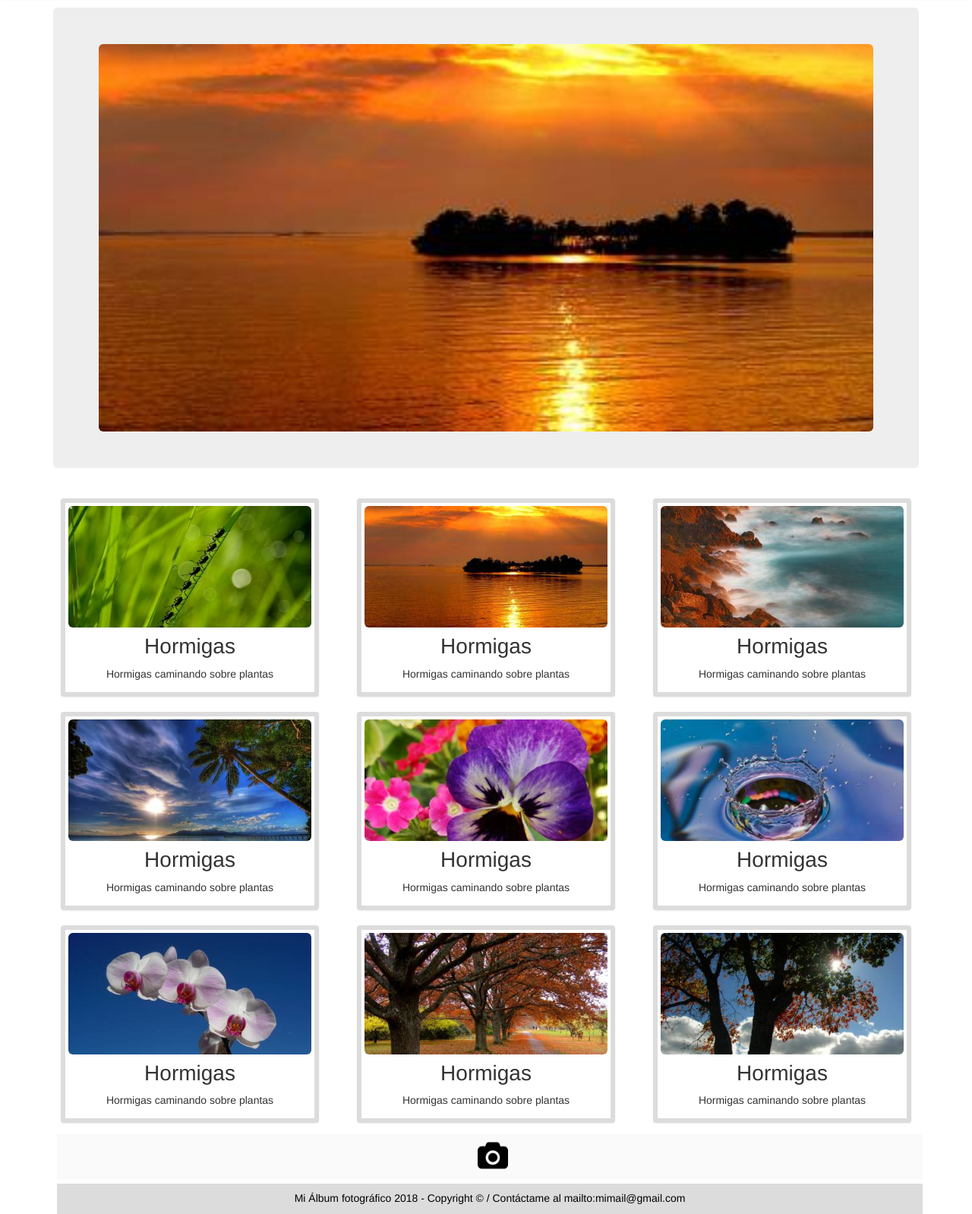
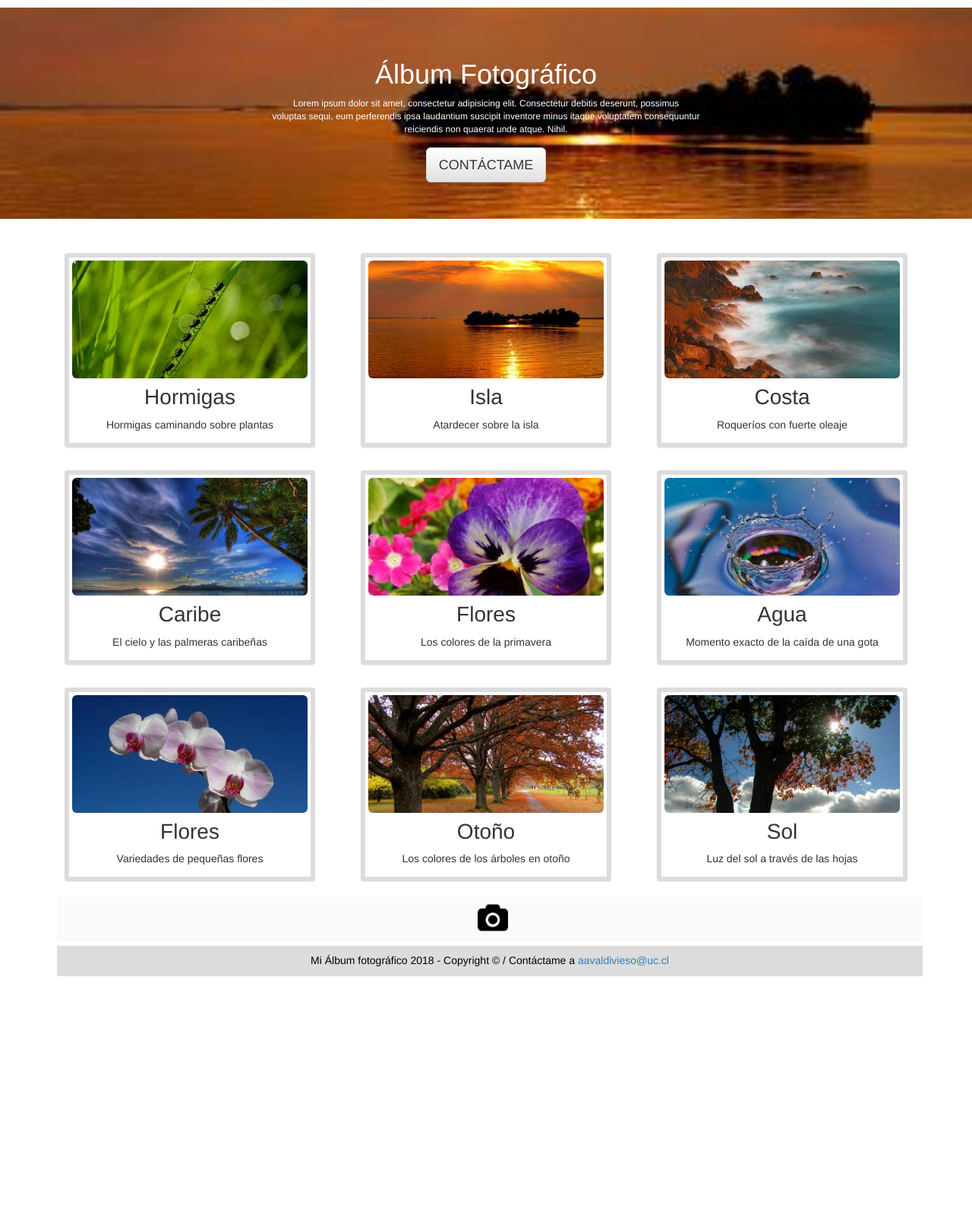
Before and after one commit to aavaldivieso/19_NOVIEMBRE, a website: page public/index.html in a window 1280 px wide. Shown: the part 80-1678 px from the top of the page at 76% size. After the commit the page ends 1370 px from the top, so only its background shows below. Drawn offline with nearby package versions, Linux system fonts and the light colour scheme; files that its build step writes are made by us from their sources.

Commit message:
terminado

```diff
--- a/public/index.html
+++ b/public/index.html
@@ -2,7 +2,7 @@
 <html lang="en">
 <head>
 	<meta charset="UTF-8">
-	<title>Prueba de Sass</title>
+	<title>Álbum fotográfico</title>
 		 <meta name="viewport" content="width=device-width, initial-scale=1">
 		<!-- Latest compiled and minified CSS -->
 	<link rel="stylesheet" href="https://maxcdn.bootstrapcdn.com/bootstrap/3.3.7/css/bootstrap.min.css" integrity="sha384-BVYiiSIFeK1dGmJRAkycuHAHRg32OmUcww7on3RYdg4Va+PmSTsz/K68vbdEjh4u" crossorigin="anonymous">
@@ -26,12 +26,14 @@
 		<li>About</li>
 		<li>Contacto</li>
 	</ul>
+		<div class="jumbotron text-center">
+				<h2>Álbum Fotográfico</h2>
+				<p style="color: white;
+				 font-size: 1.2rem;">Lorem ipsum dolor sit amet, consectetur adipisicing elit. Consectetur debitis deserunt, possimus<br> voluptas sequi, eum perferendis ipsa laudantium suscipit inventore minus itaque voluptatem consequuntur<br> reiciendis non quaerat unde atque. Nihil.</p>
+				 <a href="" class="btn btn-default btn-lg">CONTÁCTAME</a>
 
-	<div class="container">
-
-		<div class="jumbotron">
-			<img src="2.jpg" alt="isla" class="img-responsive img-rounded" style="object-fit: cover; width: 100%; height: 20%;">
 		</div>
+		<div class="container">
 
 		<div class="row">
 			<div class="col-md-4 col-sm-4 col-xs-4">
@@ -44,63 +46,64 @@
 			<div class="col-md-4 col-sm-4 col-xs-4">
 				<div class="thumbnail">
 					<img src="2.jpg" alt="paisaje" class="img-responsive img-rounded">
-					<h4>Hormigas</h4>
-					<p>Hormigas caminando sobre plantas</p>
+					<h4>Isla</h4>
+					<p>Atardecer sobre la isla</p>
 				</div>
 			</div>
 			<div class="col-md-4 col-sm-4 col-xs-4">
 				<div class="thumbnail">
 					<img src="3.jpg" alt="paisaje" class="img-responsive img-rounded">
-					<h4>Hormigas</h4>
-					<p>Hormigas caminando sobre plantas</p>
+					<h4>Costa</h4>
+					<p>Roqueríos con fuerte oleaje</p>
 				</div>
 			</div>
 			<div class="col-md-4 col-sm-4 col-xs-4">
 				<div class="thumbnail">
 					<img src="4.jpg" alt="paisaje" class="img-responsive img-rounded">
-					<h4>Hormigas</h4>
-					<p>Hormigas caminando sobre plantas</p>
+					<h4>Caribe</h4>
+					<p>El cielo y las palmeras caribeñas</p>
 				</div>
 			</div><div class="col-md-4 col-sm-4 col-xs-4">
 				<div class="thumbnail">
 					<img src="5.jpg" alt="paisaje" class="img-responsive img-rounded">
-					<h4>Hormigas</h4>
-					<p>Hormigas caminando sobre plantas</p>
+					<h4>Flores</h4>
+					<p>Los colores de la primavera</p>
 				</div>
 			</div>
 			<div class="col-md-4 col-sm-4 col-xs-4">
 				<div class="thumbnail">
 					<img src="6.jpg" alt="paisaje" class="img-responsive img-rounded">
-					<h4>Hormigas</h4>
-					<p>Hormigas caminando sobre plantas</p>
+					<h4>Agua</h4>
+					<p>Momento exacto de la caída de una gota</p>
 				</div>
 			</div>
 			<div class="col-md-4 col-sm-4 col-xs-4">
 				<div class="thumbnail">
 					<img src="7.jpg" alt="paisaje" class="img-responsive img-rounded">
-					<h4>Hormigas</h4>
-					<p>Hormigas caminando sobre plantas</p>
+					<h4>Flores</h4>
+					<p>Variedades de pequeñas flores</p>
 				</div>
 			</div>
 			<div class="col-md-4 col-sm-4 col-xs-4">
 				<div class="thumbnail">
 					<img src="8.jpg" alt="paisaje" class="img-responsive img-rounded">
-					<h4>Hormigas</h4>
-					<p>Hormigas caminando sobre plantas</p>
+					<h4>Otoño</h4>
+					<p>Los colores de los árboles en otoño</p>
 				</div>
 			</div>
 			<div class="col-md-4 col-sm-4 col-xs-4">
 				<div class="thumbnail">
 					<img src="9.jpg" alt="paisaje" class="img-responsive img-rounded">
-					<h4>Hormigas</h4>
-					<p>Hormigas caminando sobre plantas</p>
+					<h4>Sol</h4>
+					<p>Luz del sol a través de las hojas</p>
 				</div>
 			</div>
 		</div>
 	</div>
 	<div class="container">
 	<div class="box" style=" border-color: gray;"><img src="logo.png" alt="Logo" class="img-responsive" style="height: 40px; width: 40px; margin-left: 550px; margin-top: 4px;"></div>
-	<div class="footer"><p style="margin-top: 5px;">Mi Álbum fotográfico 2018 - Copyright © / Contáctame al  mailto:mimail@gmail.com</p></div>
+	<div class="footer"><p style="margin-top: 5px;">Mi Álbum fotográfico 2018 - Copyright © / Contáctame a <a href="Mailto:aavaldivieso@uc.cl">aavaldivieso@uc.cl</a></p>
+	</div>
 </div>
 	<!-- <script src="js/app.js"></script> -->
 </body>
--- a/src/scss/app.scss
+++ b/src/scss/app.scss
@@ -20,6 +20,7 @@ body {
 	h2 {
 		font-size: 36px;
 		text-align: center;
+		color: white;
 	}
 	h3 {
 		font-size: 32px;
@@ -39,7 +40,7 @@ body {
 	}
 
 .thumbnail {
-	margin: 10px;
+	margin: 15px;
 	border: solid 6px rgb(220,220,220);
 }
 ul.navbar {
@@ -55,9 +56,16 @@ ul.navbar li{
 }
 
 .jumbotron {
-	height: 10%;
-	width: 100%;
+	height: auto;
+	width: 100vw;
 	margin-top: 90px;
+	background: {
+		image: url("../2.jpg");
+		repeat: no-repeat;
+		position: center center;
+		attachment: fixed;
+		size: cover;
+	}
 }
 .box {
 	height: 60px;
@@ -65,6 +73,14 @@ ul.navbar li{
 	background-color: rgb(250,250,250);
 	margin: 5px;
 	padding: 4px;
+}
+
+.box1{
+background-color: rgb(250,250,250);
+height: 38px;
+width: 140px;
+position: relative;
+	border-radius: 10px;
 }
 
 .footer {
```
